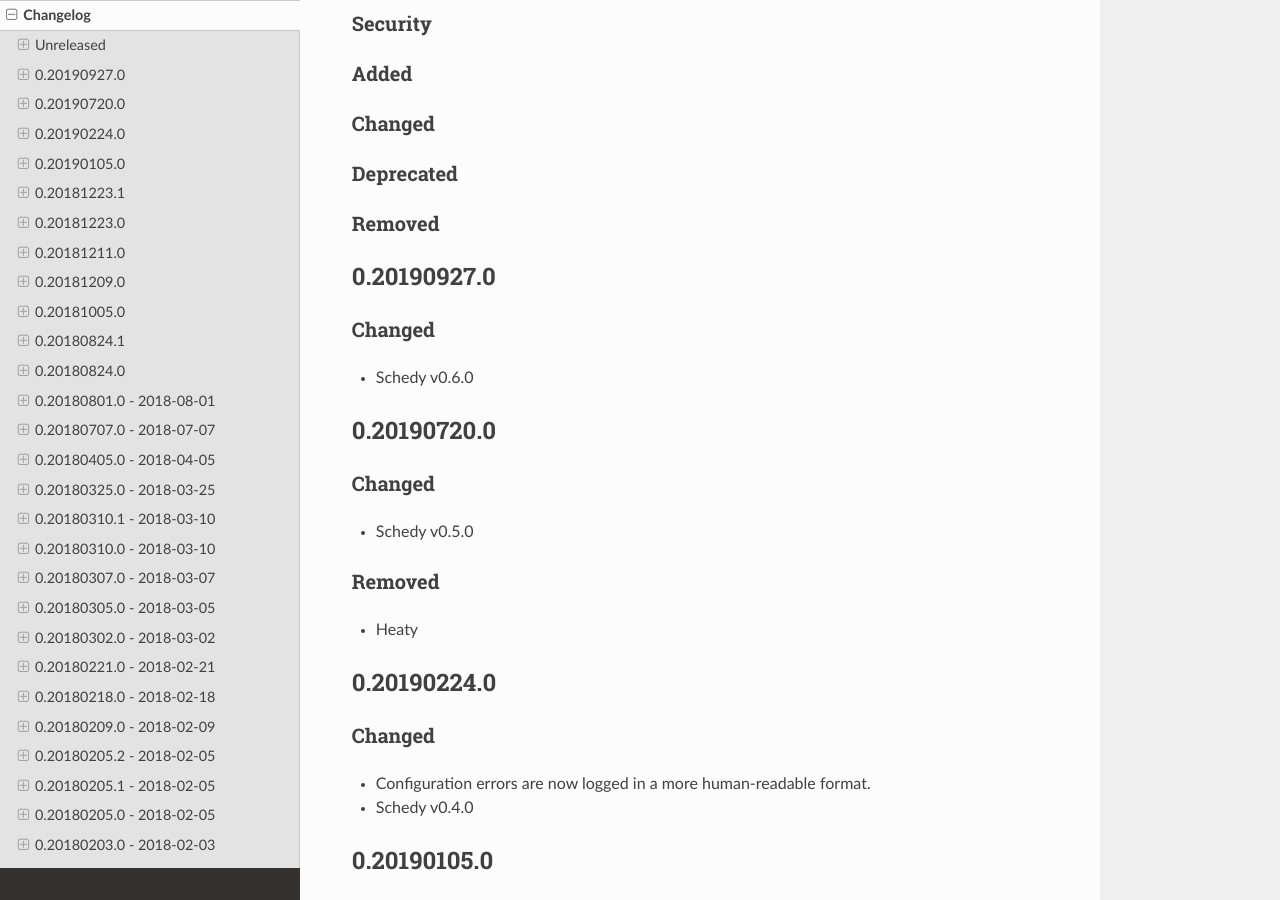
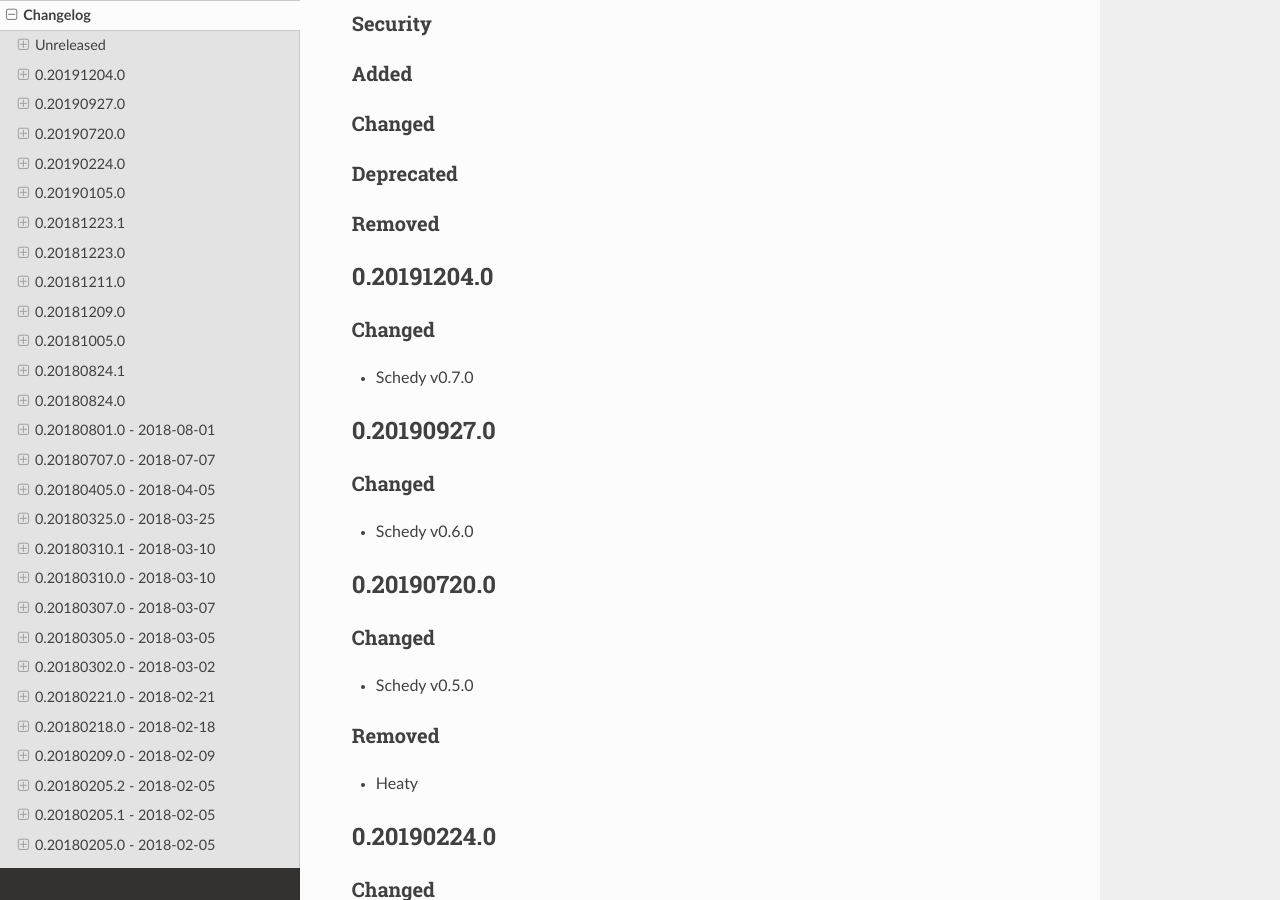
Before and after one commit to bob1de/hass-apps, a Sphinx documentation site: the page built from docs/CHANGELOG.md, in a window 1280 px wide and 900 px high, scrolled down 356 px. Built offline with Sphinx 7.4.7 and the Read the Docs theme 2.0.0, drawn with Linux system fonts in a browser that asks for light colours.

Commit message:
Release v0.20191204.0

```diff
--- a/docs/CHANGELOG.md
+++ b/docs/CHANGELOG.md
@@ -18,6 +18,12 @@ The format is based on [Keep a Changelog](http://keepachangelog.com/en/1.0.0/).
 ### Deprecated
 
 ### Removed
+
+
+## 0.20191204.0
+
+### Changed
+* Schedy v0.7.0
 
 
 ## 0.20190927.0
--- a/hass_apps/__init__.py
+++ b/hass_apps/__init__.py
@@ -3,4 +3,4 @@ The hass_apps package contains some useful apps for Home Assistant /
 AppDaemon.
 """
 
-__version__ = "0.20190927.0"
+__version__ = "0.20191204.0"
```
